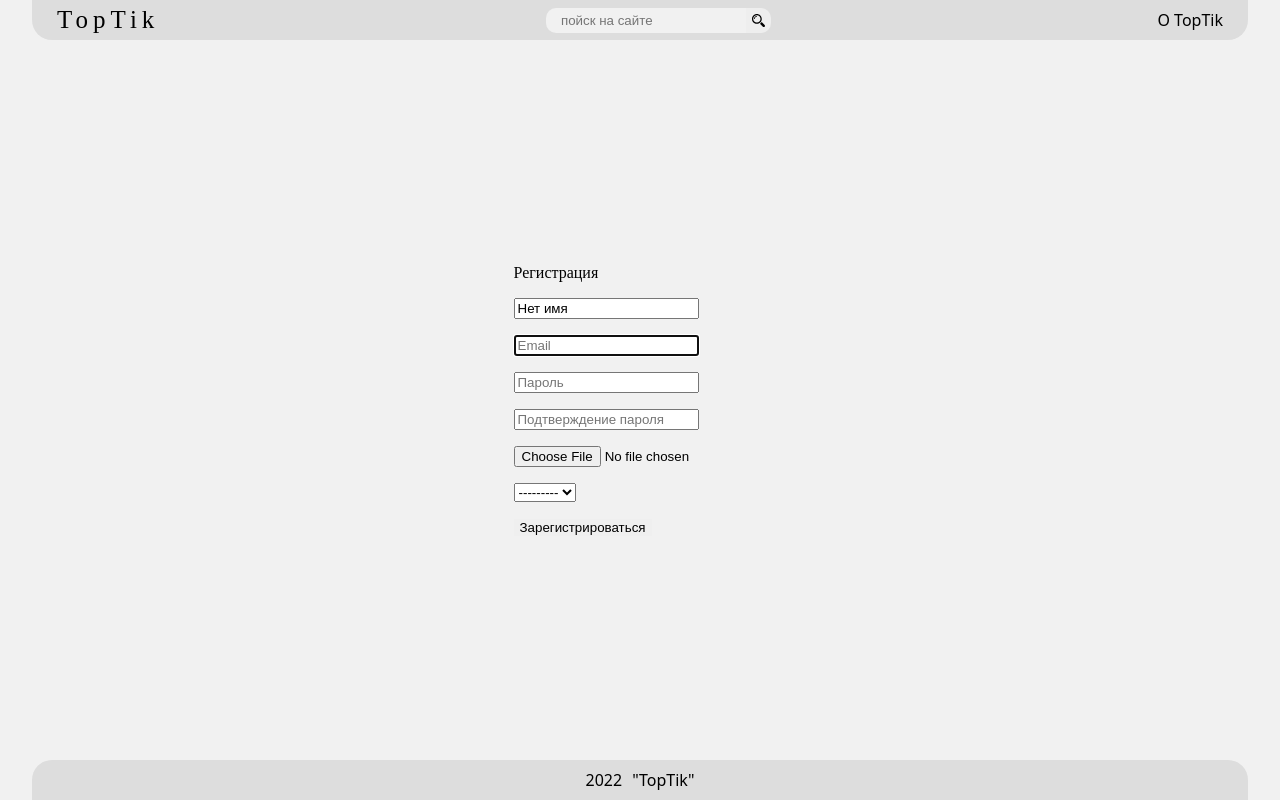
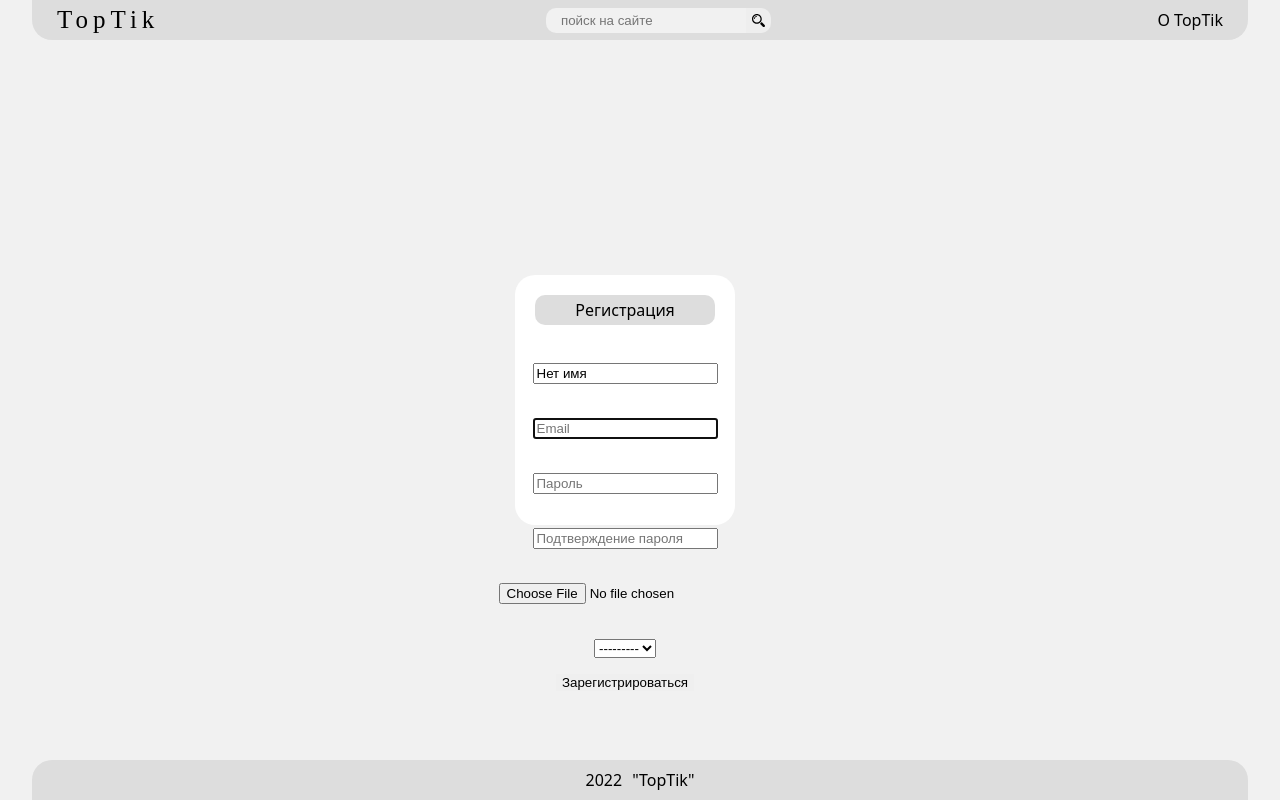
Before and after one commit to TolyaLQs/TopTik, a Django app: page /register/ in a window 1280 px wide. Run offline with Django 3.2, Linux system fonts and the light colour scheme; some web fonts are replaced.

Commit message:
new commit 1.5

```diff
--- a/static/css/user/login.css
+++ b/static/css/user/login.css
@@ -57,5 +57,10 @@
 
 .login-register .form-register form{
     margin-top: 10px;
+    height: 100%;
     width: 100%;
+    display: flex;
+    flex-direction: column;
+    align-items: start;
+    justify-content: space-end;
 }
--- /dev/null
+++ b/static/css/user/register.css
@@ -0,0 +1,36 @@
+.register{
+    width: 250px;
+    height: 250px;
+    display: flex;
+    justify-content: space-between;
+    align-items: start;
+    font-family: 'Noto Sans', sans-serif;
+}
+
+.register .title{
+    width: 100%;
+    margin-bottom: 20px;
+
+}
+
+.register .title span{
+    display: flex;
+    height: 30px;
+    justify-content: center;
+    align-items: center;
+    background-color: #dddddd;
+    border-radius: 10px;
+    padding: 10px;
+}
+
+.register .form-register{
+    height: 100%;
+    width: 220px;
+    display: flex;
+    justify-content: start;
+    align-items: center;
+    flex-direction: column;
+    background-color: #fff;
+    border-radius: 20px;
+    padding: 20px;
+}
--- /dev/null
+++ b/static/js/register.js
@@ -0,0 +1,3 @@
+window.onload = function(){
+
+}
--- a/user/models.py
+++ b/user/models.py
@@ -28,7 +28,7 @@ class User(AbstractUser):
                               max_length=150, unique=True,
                               help_text='Required. 150 characters or fewer. Letters, digits and @/./+/-/_ only.',
                               validators=[email_validator],
-                              error_messages={'unique': 'A user with that email already exists.'})
+                              error_messages={'unique': 'Пользователь с этой почтой зарегестрирован.'})
     last_name = None
     avatar = models.ImageField(verbose_name='Аватарка',
                                blank=True, default='users/ava.png', upload_to='users')
--- a/user/templates/user/login.html
+++ b/user/templates/user/login.html
@@ -19,6 +19,7 @@
                 {% if error %}
                     {{error}}
                 {% endif%}
+                {% csrf_token %}
                 <input type="email" placeholder="Введите email" name="email" required>
                 <input type="password" placeholder="Введите пароль" name="password" required>
                 <button type="submit" class="btn-login">Войти</button>
@@ -29,6 +30,10 @@
                 <span>Регистрация</span>
             </div>
             <form class="register" method="post">
+                {% if error1 %}
+                    {{error1}}
+                {% endif%}
+                {% csrf_token %}
                 <input type="text" placeholder="Введите имя пользователя" name="username" required>
                 <button type="submit" class="btn-register">Далее</button>
             </form>
--- a/user/templates/user/register.html
+++ b/user/templates/user/register.html
@@ -5,23 +5,22 @@
 {% endblock %}
 
 {% block css %}
-    <link rel="stylesheet" href="/static/css/user/login.css">
+<link rel="stylesheet" href="/static/css/user/register.css">
 {% endblock %}
 
 {% block content %}
 <div class="register">
-        <div class="form-register">
+    <form method="post" action="" class="form-register">
         <div class="title">
             <span>Регистрация</span>
         </div>
-            <form method="post" class="form-control">
+        {% csrf_token %}
         {{ register_form.as_p }}
         <button type="submit">Зарегистрироваться</button>
     </form>
 </div>
-    </div>
 {% endblock %}
 
 {% block js %}
-
+<script src="/static/js/register.js"></script>
 {% endblock %}
--- a/user/views.py
+++ b/user/views.py
@@ -27,9 +27,9 @@ def user_login(request):
             name = request.POST['username']
             user = User.objects.filter(name=name)
             if user:
-                error = 'Данное имя занято.'
+                error1 = 'Данное имя занято.'
                 context = {
-                    'error': error,
+                    'error1': error1,
                 }
                 return render(request, 'user/login.html', context)
             else:
@@ -48,6 +48,7 @@ def user_register(request):
     name = request.session.get('name', 'Нет имя')
     if request.method == 'POST':
         register_form = CreateUserForm(request.POST, request.FILES)
+        print(register_form)
         if register_form.is_valid():
             register_form.save()
             email = request.POST['email']
@@ -56,6 +57,7 @@ def user_register(request):
             if user is not None:
                 login(request, user)
                 return HttpResponseRedirect(reverse('main:index'))
+
     else:
         register_form = CreateUserForm()
         for reg in register_form:
```
Also changed, not shown: toptik/settings.py (+13 -13 lines). Lines whose indentation alone changed are shown as unchanged.
